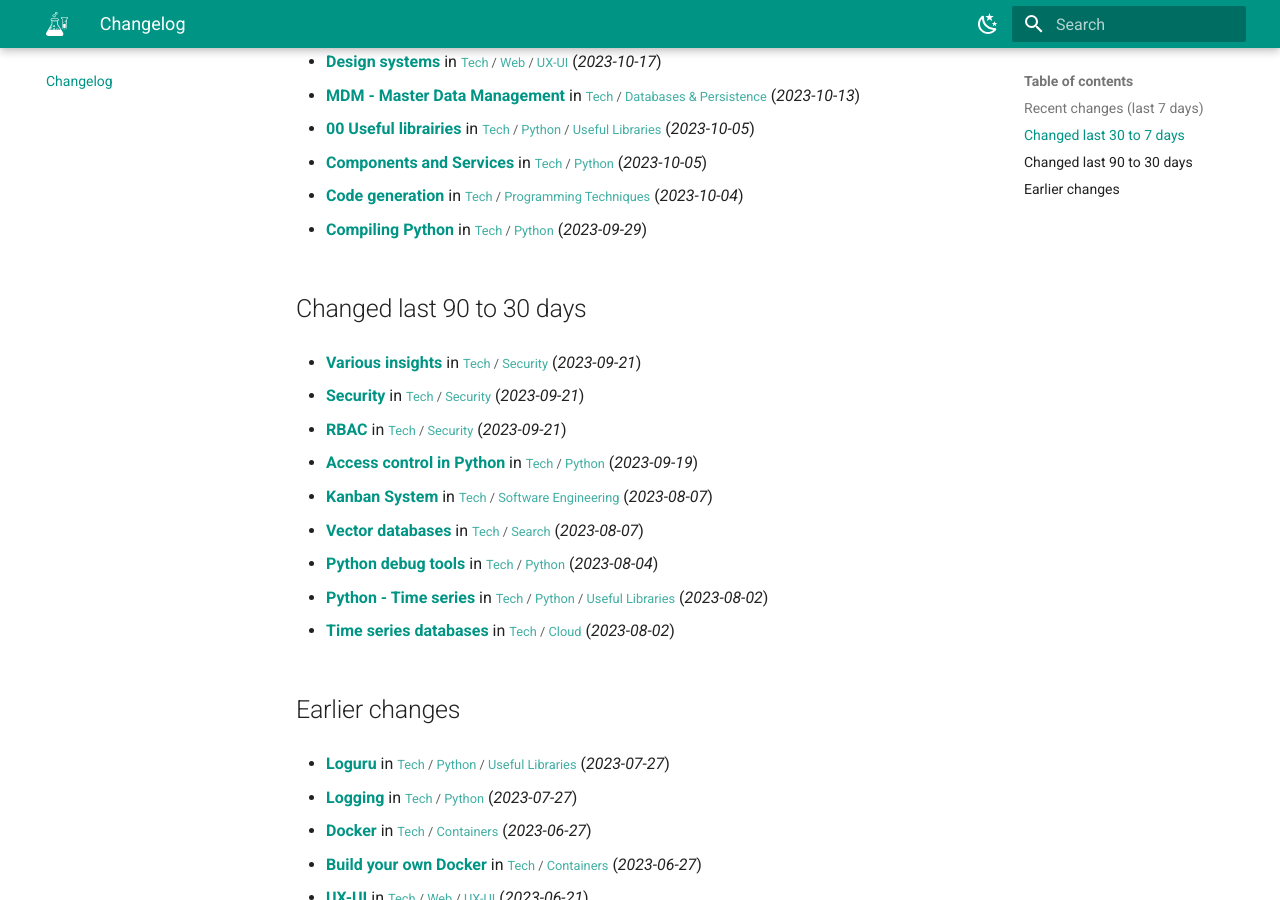
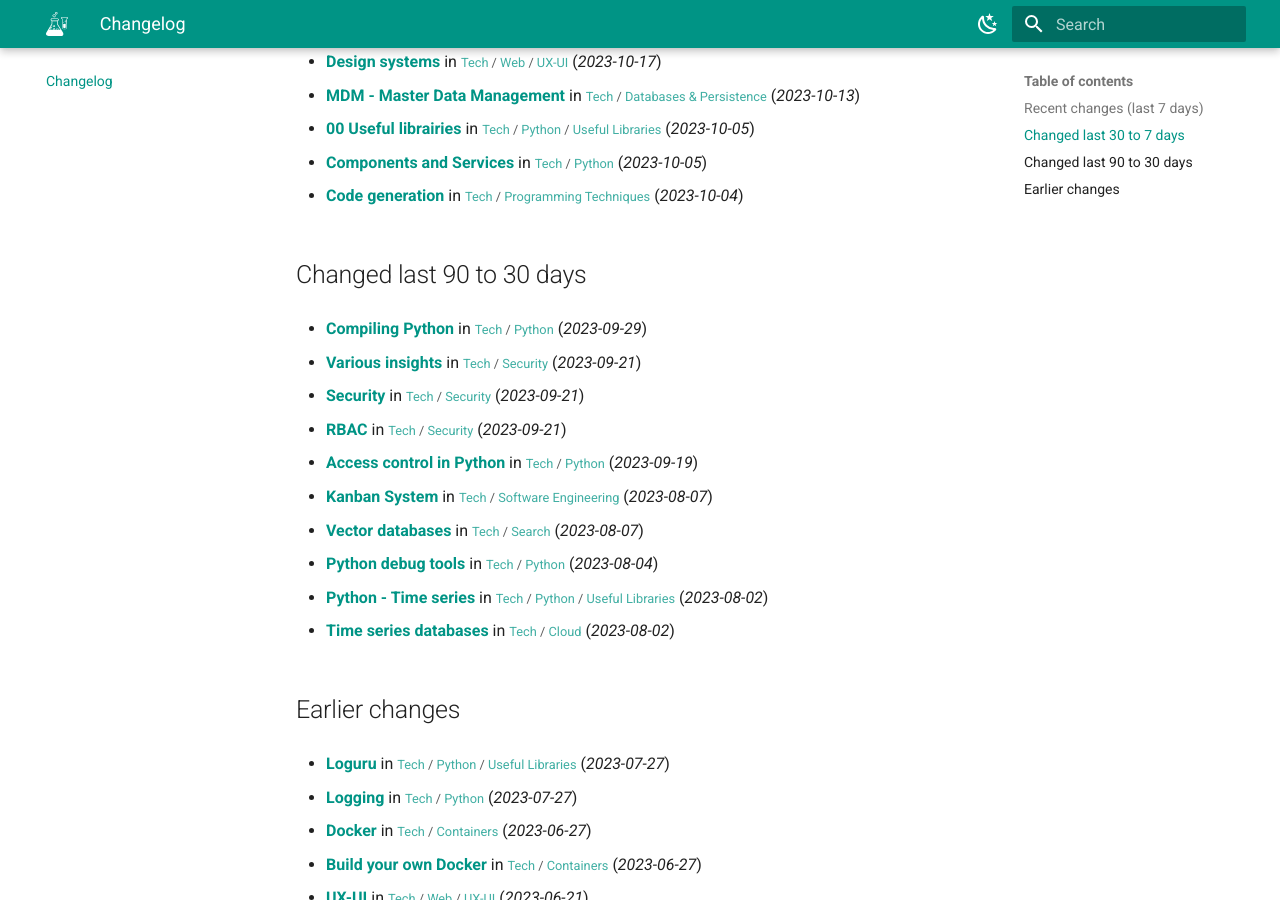
Before and after one commit to abilian/lab.abilian.com, an MkDocs documentation site: the page built from docs/changelog.md, in a window 1280 px wide and 900 px high, scrolled down 1042 px. Built offline with MkDocs 1.6.1 and Material for MkDocs 9.7.7, drawn with Linux system fonts in a browser that asks for light colours; comment, search, counter and statistics services are not loaded.

Commit message:
Update content

```diff
--- a/docs/changelog.md
+++ b/docs/changelog.md
@@ -58,11 +58,11 @@
 
 - **[Code generation](/Tech/Programming Techniques/Code generation/)** in <small>[Tech](/Tech/00 Technology/) / [Programming Techniques](/Tech/Programming Techniques/Assertions/)</small> (*2023-10-04*)
 
-- **[Compiling Python](/Tech/Python/Compiling Python/)** in <small>[Tech](/Tech/00 Technology/) / [Python](/Tech/Python/(Pretty) tables in Python/)</small> (*2023-09-29*)
-
 
 
 ## Changed last 90 to 30 days
+
+- **[Compiling Python](/Tech/Python/Compiling Python/)** in <small>[Tech](/Tech/00 Technology/) / [Python](/Tech/Python/(Pretty) tables in Python/)</small> (*2023-09-29*)
 
 - **[Various insights](/Tech/Security/Various insights/)** in <small>[Tech](/Tech/00 Technology/) / [Security](/Tech/Security/RBAC/)</small> (*2023-09-21*)
 
```
